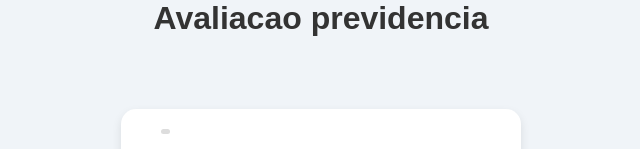
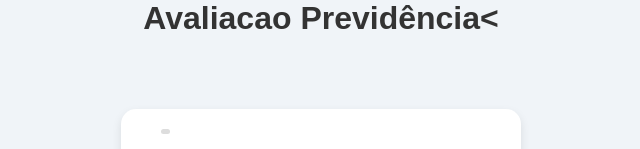
Before and after one commit to gilneilaurindo/Avaliacao-Previdencia, a plain HTML site: page index.html in a window 1280 px wide. Shown: the top 149 px of the page, without its empty margins (319-959 px from the left). Drawn offline with Linux system fonts and the light colour scheme.

Commit message:
Update index.html

```diff
--- a/index.html
+++ b/index.html
@@ -8,7 +8,7 @@
 </head>
 <body>
     <header>
-        <h1>Avaliacao previdencia</h1>
+        <h1>Avaliacao Previdência<</h1>
     </header>
 
     <div class="quiz-container">
```
